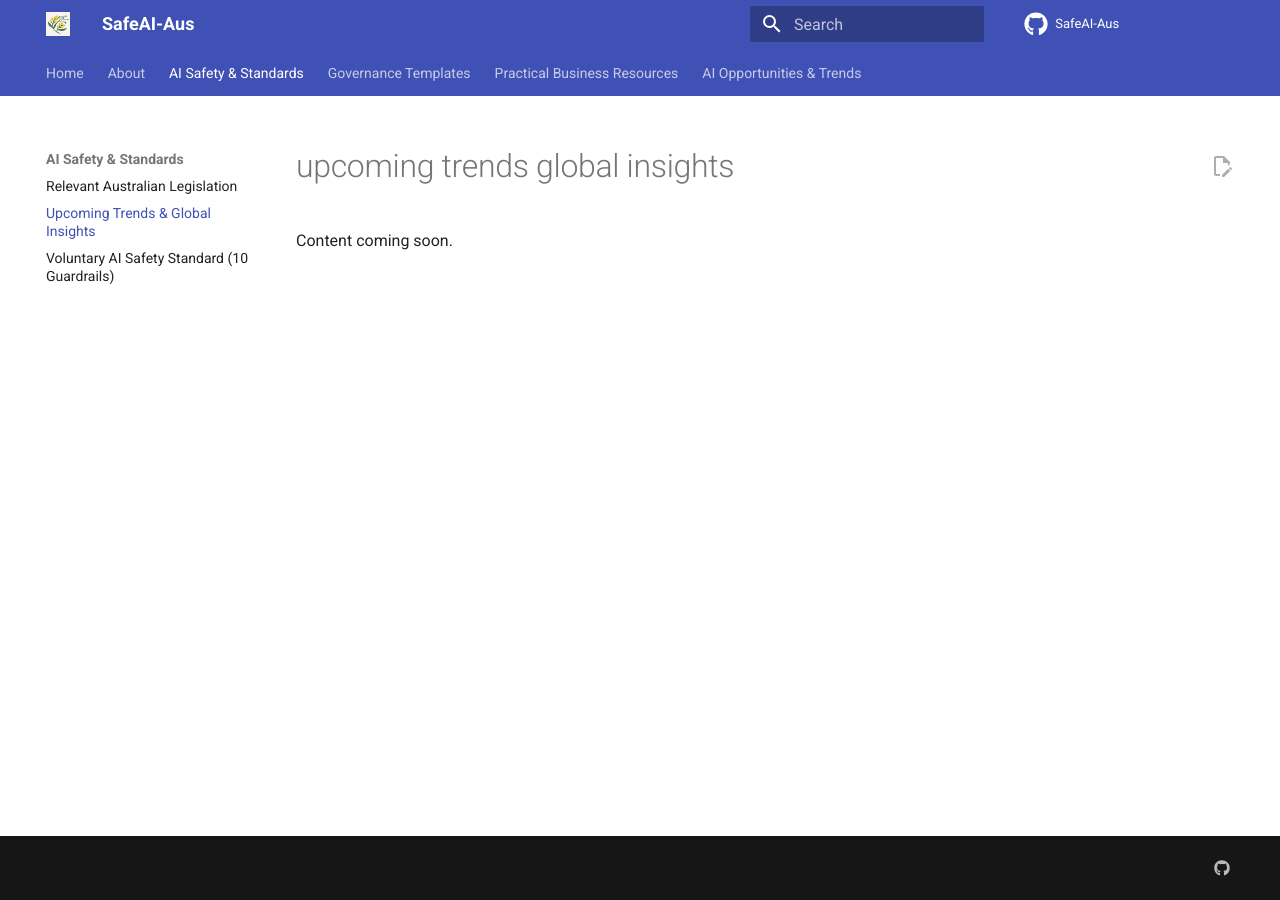
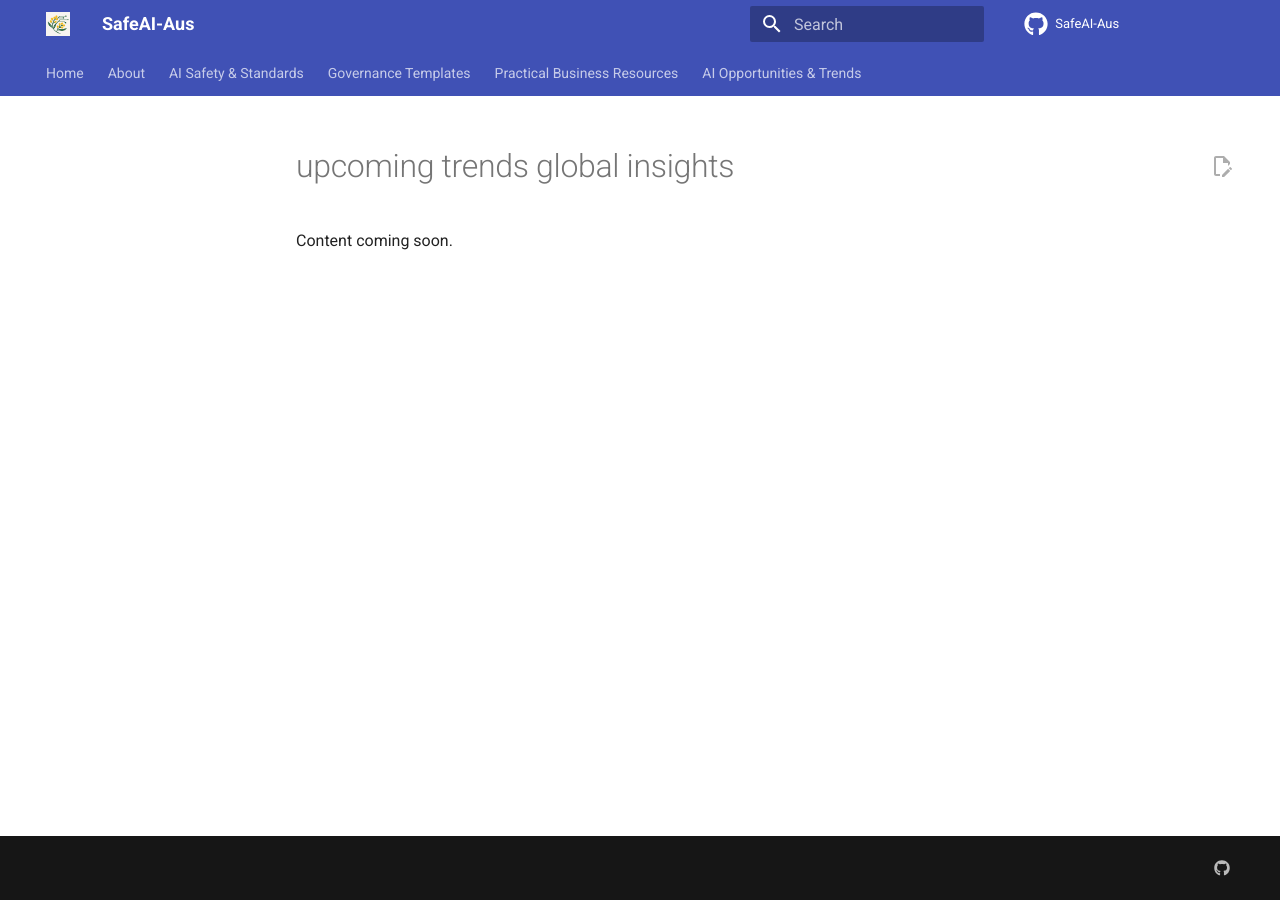
Before and after one commit to safeai-aus/safeai-aus.github.io, an MkDocs documentation site: the page built from docs/upcoming-trends-global-insights.md, in a window 1280 px wide. Built offline with MkDocs 1.6.1 and Material for MkDocs 9.7.7, drawn with Linux system fonts in a browser that asks for light colours; comment, search, counter and statistics services are not loaded.

Commit message:
Update mkdocs.yml
Fix links

```diff
--- a/mkdocs.yml
+++ b/mkdocs.yml
@@ -56,8 +56,7 @@
   - Home: index.md
   - About: about.md
   - AI Safety & Standards:
-      - Relevant Australian Legislation: relevant-australian-legislation-airelated.md
-      - Upcoming Trends & Global Insights: upcoming-trends-global-insights.md
+      - Relevant Australian Legislation: ai-australian-legislation.md
       - Voluntary AI Safety Standard (10 Guardrails): voluntary-ai-safety-standard-10-guardrails.md
   - Governance Templates:
       - AI Deployment Readiness Checklist (Detailed): ai-deployment-readiness-checklist-detailed.md
```
